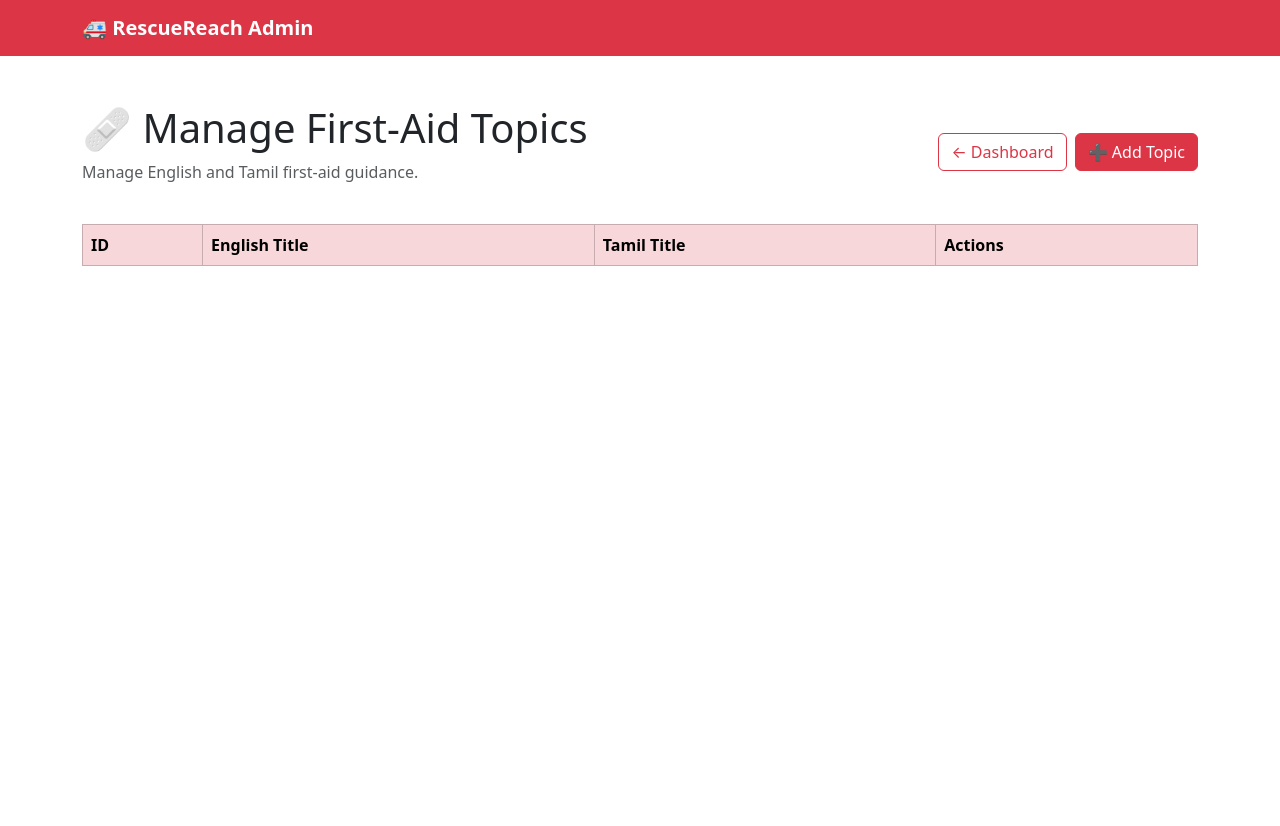
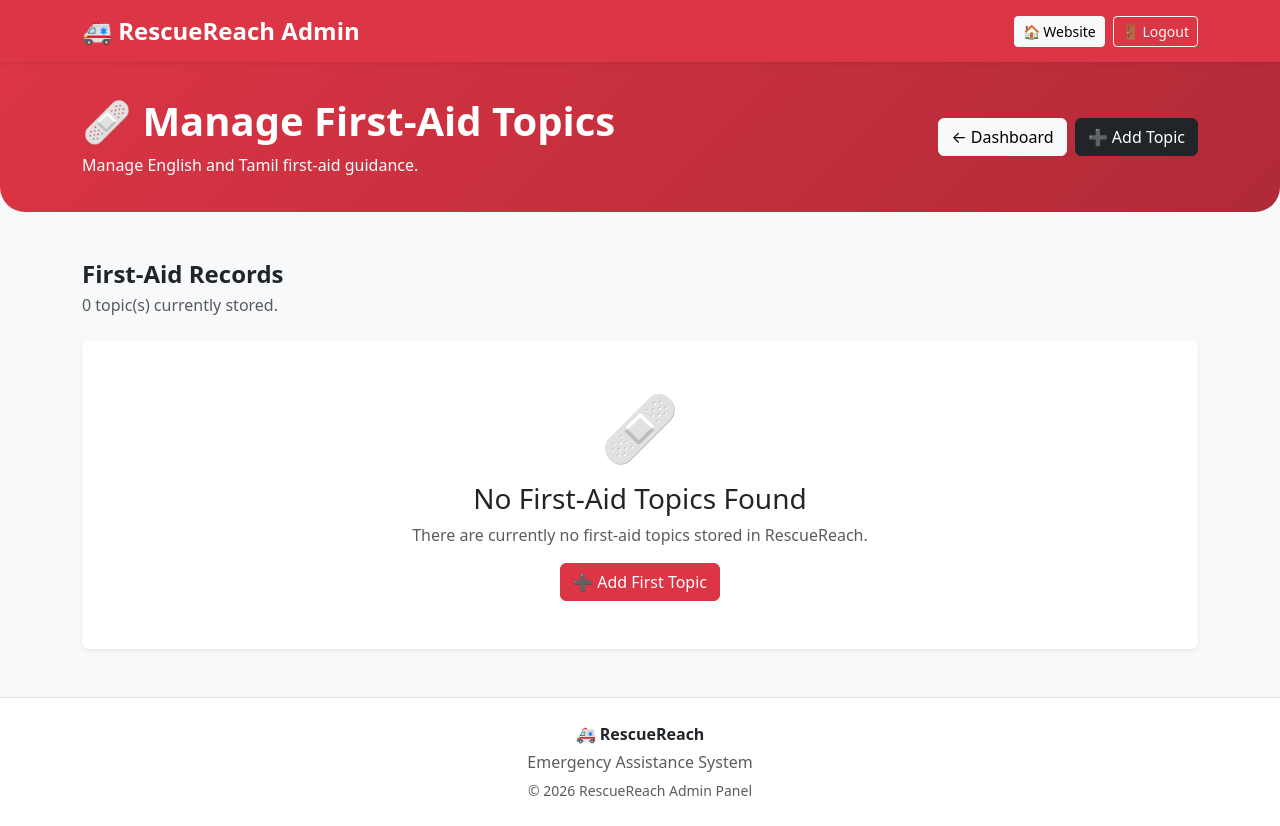
Before and after one commit to arnesh-code/RescueReach, a Flask app: page /admin/first-aid in a window 1280 px wide. Before the commit the page ends 266 px from the top, so only its background shows below. Run offline with Flask 3, Linux system fonts and the light colour scheme; the visitor is signed in with stand-in values (Sample User, id 1); data that the repository does not hold is empty.

Commit message:
Improve first aid management page

```diff
--- a/templates/admin_first_aid.html
+++ b/templates/admin_first_aid.html
@@ -14,47 +14,116 @@
         rel="stylesheet"
     >
 
+    <style>
+
+        body {
+            background-color: #f8f9fa;
+        }
+
+        .page-header {
+            background: linear-gradient(135deg, #dc3545, #b02a37);
+            color: white;
+            padding: 35px 20px;
+            border-radius: 0 0 25px 25px;
+        }
+
+        .topic-table {
+            background-color: white;
+            border-radius: 15px;
+            overflow: hidden;
+        }
+
+        .topic-name {
+            font-weight: 600;
+        }
+
+        .tamil-title {
+            font-size: 16px;
+        }
+
+        footer {
+            background-color: white;
+        }
+
+    </style>
+
 </head>
+
 
 <body>
 
-<nav class="navbar navbar-dark bg-danger">
+
+<!-- Navigation -->
+
+<nav class="navbar navbar-dark bg-danger shadow-sm">
 
     <div class="container">
 
-        <a class="navbar-brand fw-bold" href="/admin/dashboard">
+        <a
+            class="navbar-brand fw-bold fs-4"
+            href="/admin/dashboard"
+        >
             🚑 RescueReach Admin
         </a>
+
+        <div class="d-flex gap-2">
+
+            <a
+                href="/"
+                class="btn btn-light btn-sm"
+            >
+                🏠 Website
+            </a>
+
+            <a
+                href="/admin/logout"
+                class="btn btn-outline-light btn-sm"
+            >
+                🚪 Logout
+            </a>
+
+        </div>
 
     </div>
 
 </nav>
 
 
-<main class="container py-5">
 
-    <div class="d-flex justify-content-between align-items-center mb-4">
+<!-- Page Header -->
+
+<section class="page-header">
+
+    <div class="container">
+
+        <div class="d-flex flex-column flex-md-row
+                    justify-content-between align-items-md-center gap-3">
 
             <div>
-            <h1>🩹 Manage First-Aid Topics</h1>
 
-            <p class="text-muted">
+                <h1 class="fw-bold mb-2">
+                    🩹 Manage First-Aid Topics
+                </h1>
+
+                <p class="mb-0">
                     Manage English and Tamil first-aid guidance.
                 </p>
+
             </div>
+
 
             <div class="d-flex gap-2">
 
                 <a
                     href="/admin/dashboard"
-                class="btn btn-outline-danger"
+                    class="btn btn-light"
                 >
                     ← Dashboard
                 </a>
 
                 <a
                     href="/admin/first-aid/add"
-                class="btn btn-danger"
+                    class="btn btn-dark"
                 >
                     ➕ Add Topic
                 </a>
@@ -63,26 +132,66 @@
 
         </div>
 
+    </div>
 
-    <div class="table-responsive">
+</section>
 
-        <table class="table table-bordered table-hover align-middle">
+
+
+<!-- Main Content -->
+
+<main class="container py-5">
+
+
+    <!-- Topic Count -->
+
+    <div class="mb-4">
+
+        <h2 class="h4 fw-bold mb-1">
+            First-Aid Records
+        </h2>
+
+        <p class="text-muted mb-0">
+            {{ topics|length }} topic(s) currently stored.
+        </p>
+
+    </div>
+
+
+
+    {% if topics %}
+
+
+    <!-- Topics Table -->
+
+    <div class="table-responsive topic-table shadow-sm">
+
+        <table class="table table-hover align-middle mb-0">
 
             <thead class="table-danger">
 
                 <tr>
 
-                    <th>ID</th>
+                    <th class="px-3">
+                        ID
+                    </th>
 
-                    <th>English Title</th>
+                    <th>
+                        English Title
+                    </th>
 
-                    <th>Tamil Title</th>
+                    <th>
+                        Tamil Title
+                    </th>
 
-                    <th>Actions</th>
+                    <th>
+                        Actions
+                    </th>
 
                 </tr>
 
             </thead>
+
 
             <tbody>
 
@@ -90,17 +199,41 @@
 
                 <tr>
 
-                    <td>{{ topic.id }}</td>
+                    <!-- ID -->
+
+                    <td class="px-3">
+                        {{ topic.id }}
+                    </td>
+
+
+                    <!-- English Title -->
 
                     <td>
-                        <strong>{{ topic.title_en }}</strong>
+
+                        <div class="topic-name">
+                            🩹 {{ topic.title_en }}
+                        </div>
+
                     </td>
 
+
+                    <!-- Tamil Title -->
+
                     <td>
+
+                        <div class="tamil-title">
                             {{ topic.title_ta }}
+                        </div>
+
                     </td>
 
+
+                    <!-- Actions -->
+
                     <td>
+
+                        <div class="d-flex flex-column
+                                    flex-sm-row gap-1">
 
                             <a
                                 href="/admin/first-aid/edit/{{ topic.id }}"
@@ -109,10 +242,10 @@
                                 ✏️ Edit
                             </a>
 
+
                             <form
                                 method="POST"
                                 action="/admin/first-aid/delete/{{ topic.id }}"
-                            style="display: inline;"
                                 onsubmit="return confirm('Are you sure you want to delete this first-aid topic?');"
                             >
 
@@ -124,6 +257,8 @@
                                 </button>
 
                             </form>
+
+                        </div>
 
                     </td>
 
@@ -137,7 +272,65 @@
 
     </div>
 
+
+    {% else %}
+
+
+    <!-- Empty State -->
+
+    <div class="card border-0 shadow-sm text-center">
+
+        <div class="card-body py-5">
+
+            <div class="display-3">
+                🩹
+            </div>
+
+            <h3 class="mt-3">
+                No First-Aid Topics Found
+            </h3>
+
+            <p class="text-muted">
+                There are currently no first-aid topics stored in RescueReach.
+            </p>
+
+            <a
+                href="/admin/first-aid/add"
+                class="btn btn-danger"
+            >
+                ➕ Add First Topic
+            </a>
+
+        </div>
+
+    </div>
+
+
+    {% endif %}
+
+
 </main>
+
+
+
+<!-- Footer -->
+
+<footer class="border-top text-center py-4">
+
+    <p class="fw-bold mb-1">
+        🚑 RescueReach
+    </p>
+
+    <p class="text-muted mb-1">
+        Emergency Assistance System
+    </p>
+
+    <small class="text-muted">
+        © 2026 RescueReach Admin Panel
+    </small>
+
+</footer>
+
 
 </body>
 
```
Lines whose indentation alone changed are shown as unchanged.
